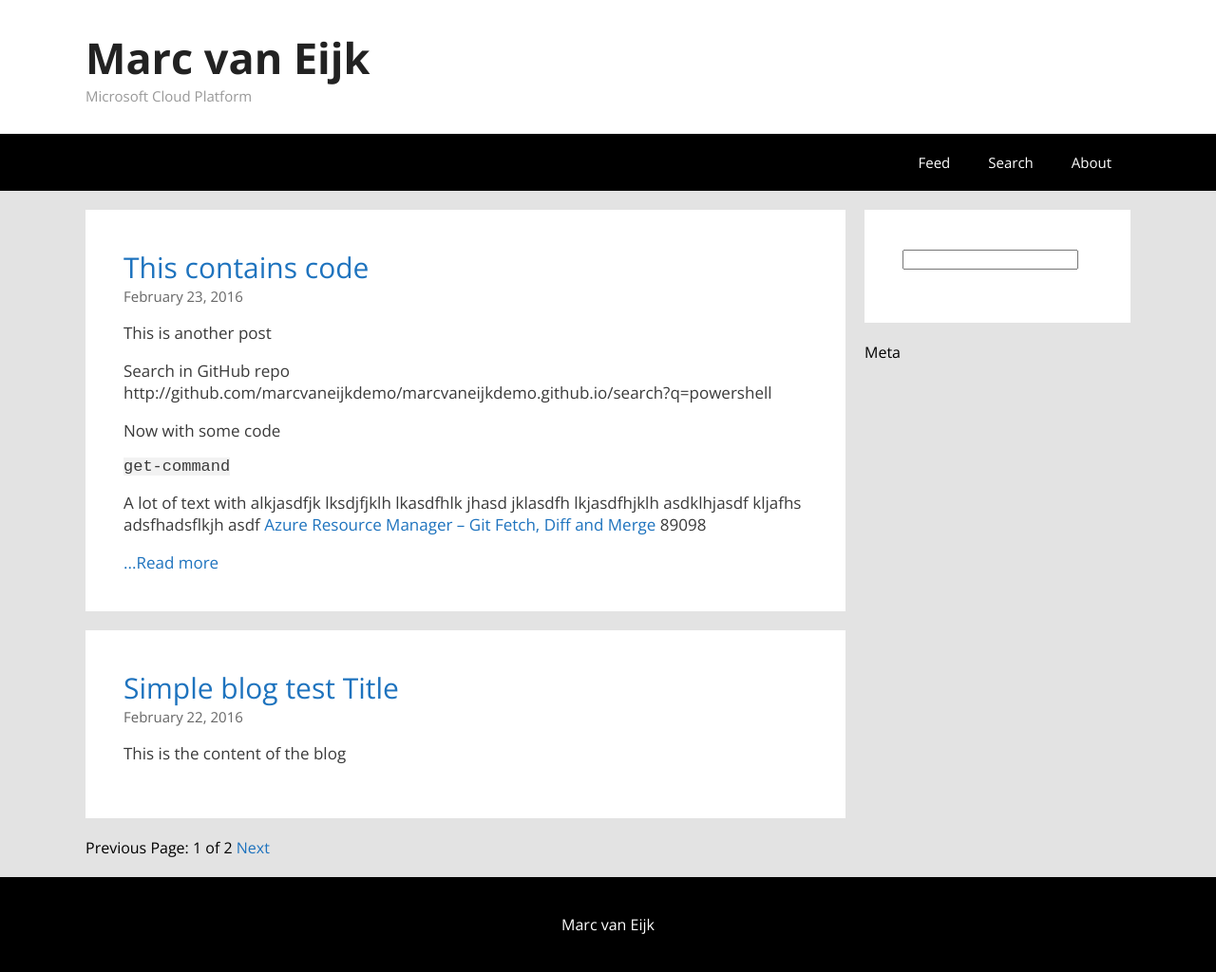
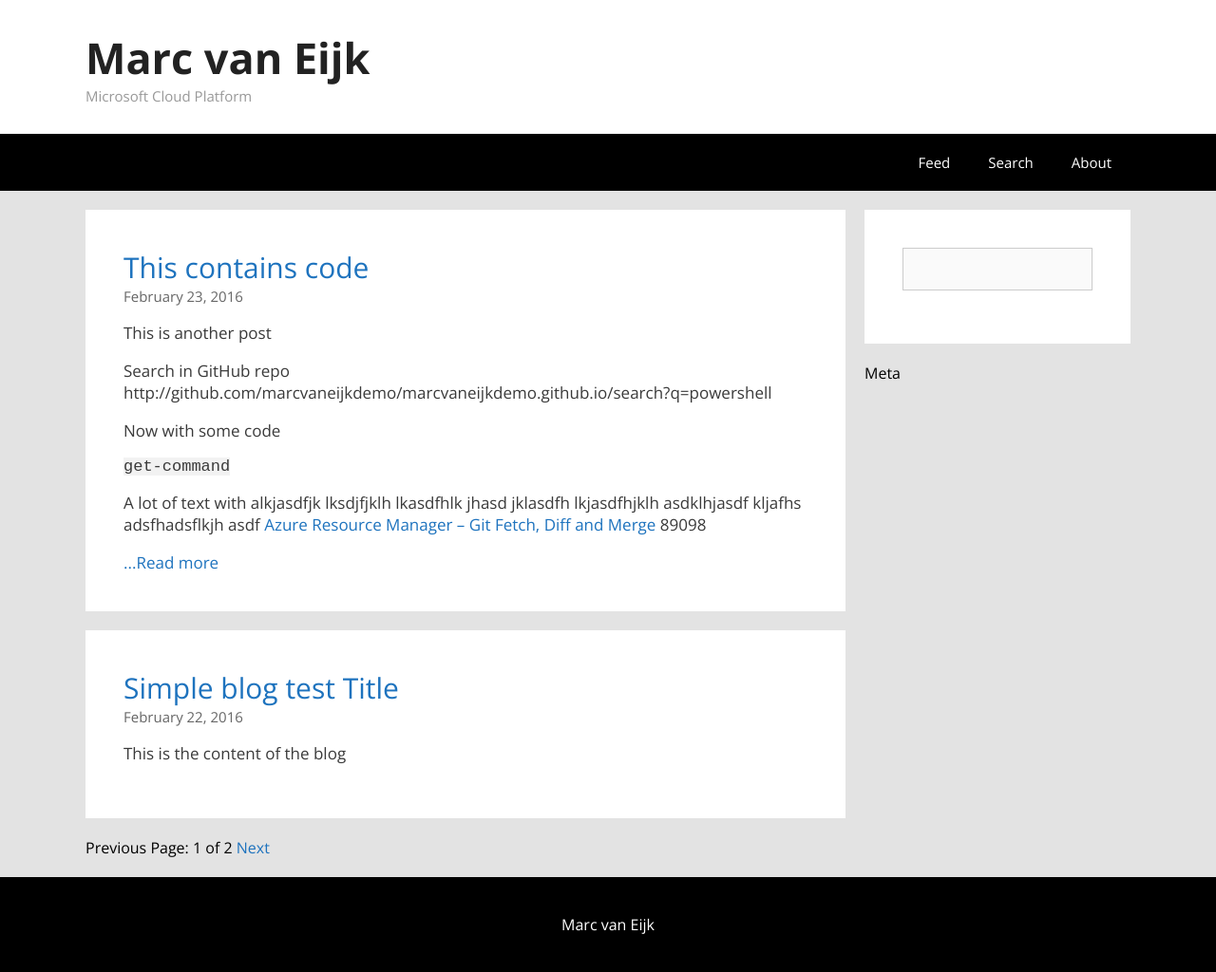
Before and after one commit to marcvaneijkdemo/marcvaneijkdemo.github.io, a Jekyll site: the page built from index.html, in a window 1280 px wide. Shown: the whole page at 95% size. Built offline with Jekyll 4.4.1, drawn with Linux system fonts in a browser that asks for light colours; nearby versions of some CDN libraries; the list of posts is cut into pages by our own code.

Commit message:
Update default.html

```diff
--- a/_layouts/default.html
+++ b/_layouts/default.html
@@ -35,7 +35,7 @@
             <div class="widgetSearch">
                 <div id="search">
                     <form action="get" id="site_search">
-                        <input type="search" id="search_box">
+                        <input class="widgetSearchBox" type="search" id="search_box">
                     </form>
                     <ul class="widgetSearchUl" id="search_results"></ul>
                 </div>
```
